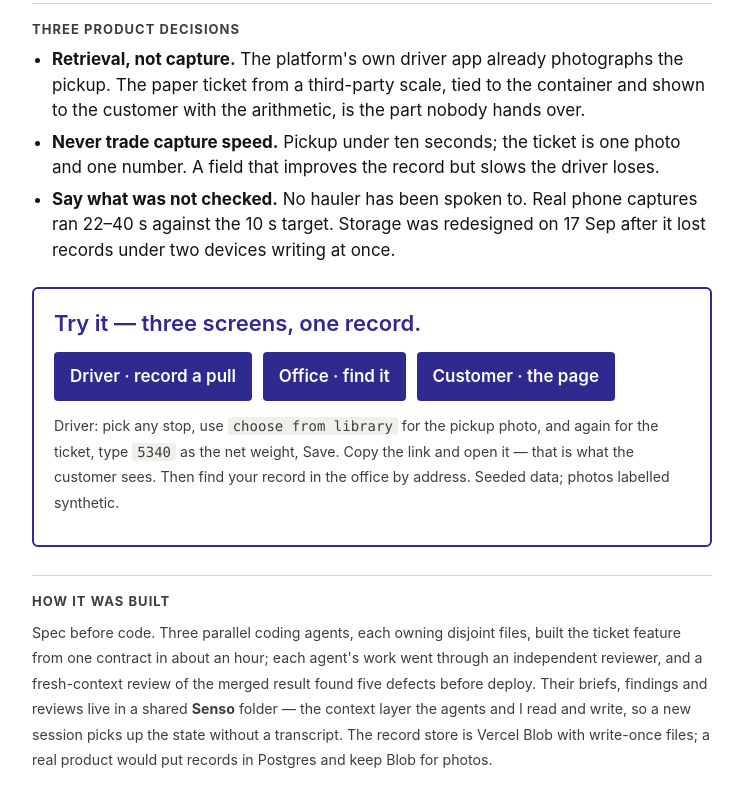
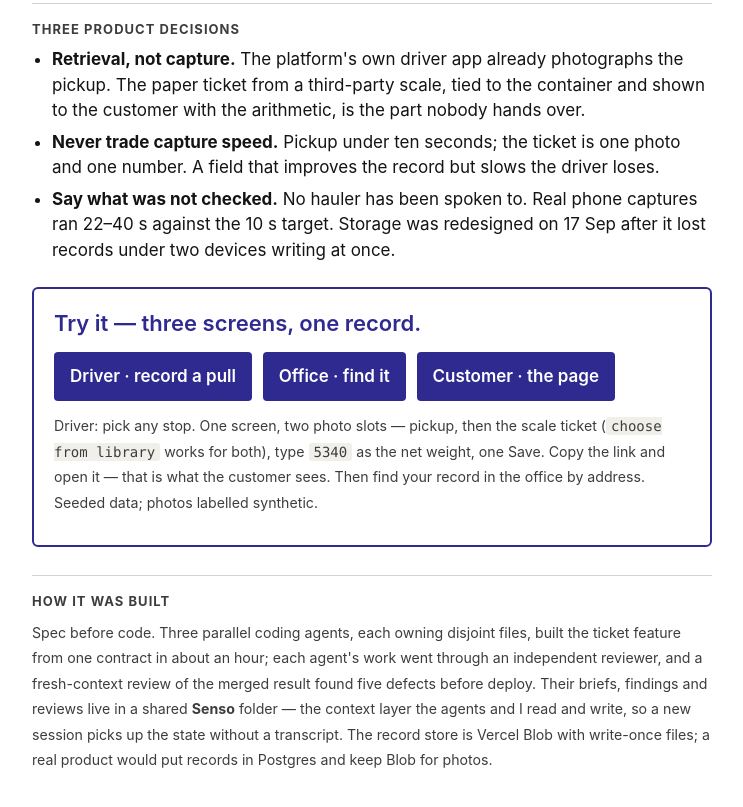
Before and after one commit to aayushdixit27/collected, a website: page app/public/walkthrough.html in a window 1280 px wide. Shown: the part 746-1553 px from the top of the page, without its empty margins (268-1011 px from the left). Drawn offline with Linux system fonts and the light colour scheme.

Commit message:
Walkthrough: try-it script matches the one-screen record

```diff
--- a/app/public/walkthrough.html
+++ b/app/public/walkthrough.html
@@ -43,7 +43,7 @@ Charge   5,340 − 2,000 included = 3,340 lb over
 <a href="/">Driver · record a pull</a>
 <a href="/office">Office · find it</a>
 <a href="/p/260812-nycx">Customer · the page</a>
-<p style="margin-top:12px"><small>Driver: pick any stop, use <kbd>choose from library</kbd> for the pickup photo, and again for the ticket, type <kbd>5340</kbd> as the net weight, Save. Copy the link and open it — that is what the customer sees. Then find your record in the office by address. Seeded data; photos labelled synthetic.</small></p>
+<p style="margin-top:12px"><small>Driver: pick any stop. One screen, two photo slots — pickup, then the scale ticket (<kbd>choose from library</kbd> works for both), type <kbd>5340</kbd> as the net weight, one Save. Copy the link and open it — that is what the customer sees. Then find your record in the office by address. Seeded data; photos labelled synthetic.</small></p>
 </div>
 
 <h2>How it was built</h2>
```
